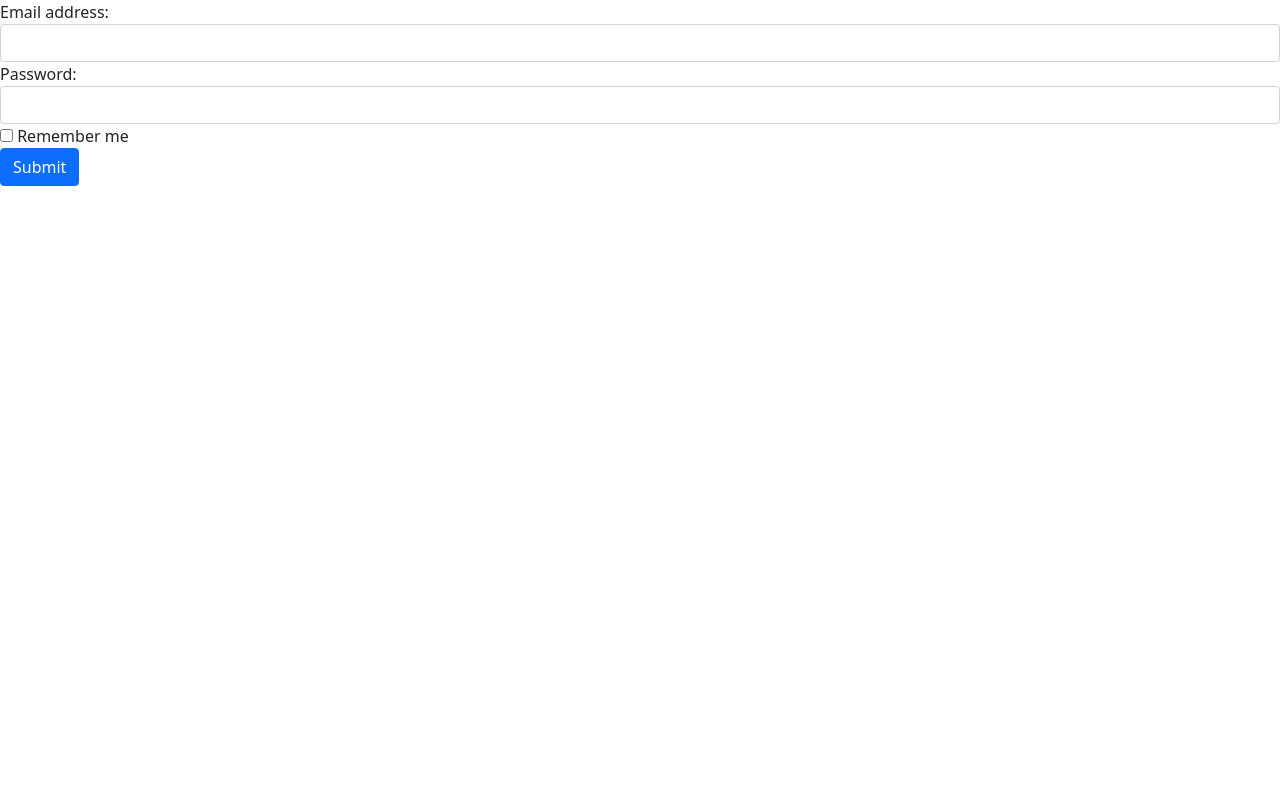
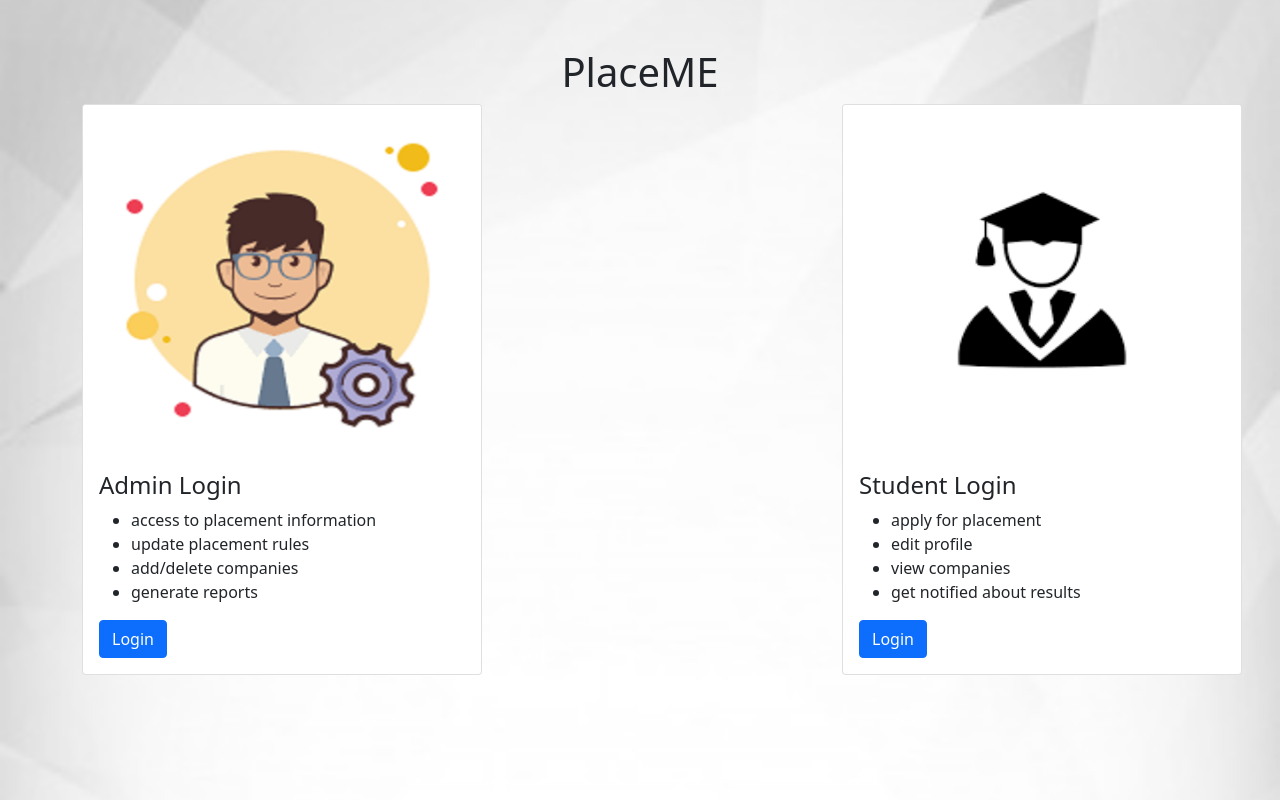
Before and after one commit to shobhitexe/placeme, a Django app: page / in a window 1280 px wide. Run offline with Django 3.2, Linux system fonts and the light colour scheme; some libraries are stand-ins or nearby versions.

Commit message:
added home page

```diff
--- a/base/static/css/home.css
+++ b/base/static/css/home.css
@@ -0,0 +1,8 @@
+body
+{
+    background-image: url("../images/background.jpg");
+    height: 100%;
+    background-position: center;
+    background-repeat: no-repeat;
+    background-size: cover;
+}
--- a/base/templates/home.html
+++ b/base/templates/home.html
@@ -2,25 +2,54 @@
 <html lang="en">
 <head>
     <meta charset="UTF-8">
-    <title>login</title>
+    <title>PLACEME</title>
     {% load static %}
     <link href="{% static 'css/bootstrap.min.css' %}" rel="stylesheet">
+    <link href="{% static 'css/home.css' %}" rel="stylesheet">
     <script src="{% static 'js/bootstrap.min.js' %}"></script>
 </head>
 <body>
- <form action="/save" method="post">
-  <div class="form-group">
-    <label for="email">Email address:</label>
-    <input type="email" class="form-control" id="email">
-  </div>
-  <div class="form-group">
-    <label for="pwd">Password:</label>
-    <input type="password" class="form-control" id="pwd">
-  </div>
-  <div class="checkbox">
-    <label><input type="checkbox"> Remember me</label>
-  </div>
-  <button type="submit" class="btn btn-primary">Submit</button>
-</form>
+    <div class="container">
+        <div class="jumbotron text-center">
+          <br>
+          <br>
+          <h1>PlaceME</h1>
+        </div>
+      </div>
+      <div class="container">
+        <div class="row">
+            <div class="col-lg-8 mb-6">
+                <div class="card" style="width:400px">
+                    <img class="card-img-top" src="{% static 'images/admin.png' %}" alt="Card image" height="350">
+                    <div class="card-body">
+                    <h4 class="card-title">Admin Login</h4>
+                    <ul class="card-text">
+                            <li>access to placement information</li>
+                            <li>update placement rules</li>
+                            <li>add/delete companies</li>
+                            <li>generate reports</li>
+                    </ul>
+                    <a href="#" class="btn btn-primary">Login</a>
+                    </div>
+                </div>
+            </div>
+            <div class="col-lg-4 mb-6">
+                <div class="card" style="width:400px">
+                    <img class="card-img-top" src="{% static 'images/student.png' %}" alt="Card image" height="350">
+                    <div class="card-body">
+                    <h4 class="card-title">Student Login</h4>
+                    <ul class="card-text">
+                            <li>apply for placement</li>
+                            <li>edit profile</li>
+                            <li>view companies</li>
+                            <li>get notified about results</li>
+                    </ul>
+                    <a href="#" class="btn btn-primary">Login</a>
+                    </div>
+                </div>
+            </div>
+        </div>
+    </div>
+
 </body>
 </html>
```
Also changed, not shown: base/static/images/admin.png (added), base/static/images/background.jpg (added), base/static/images/student.png (added), base/static/images/tsec.png (added).
